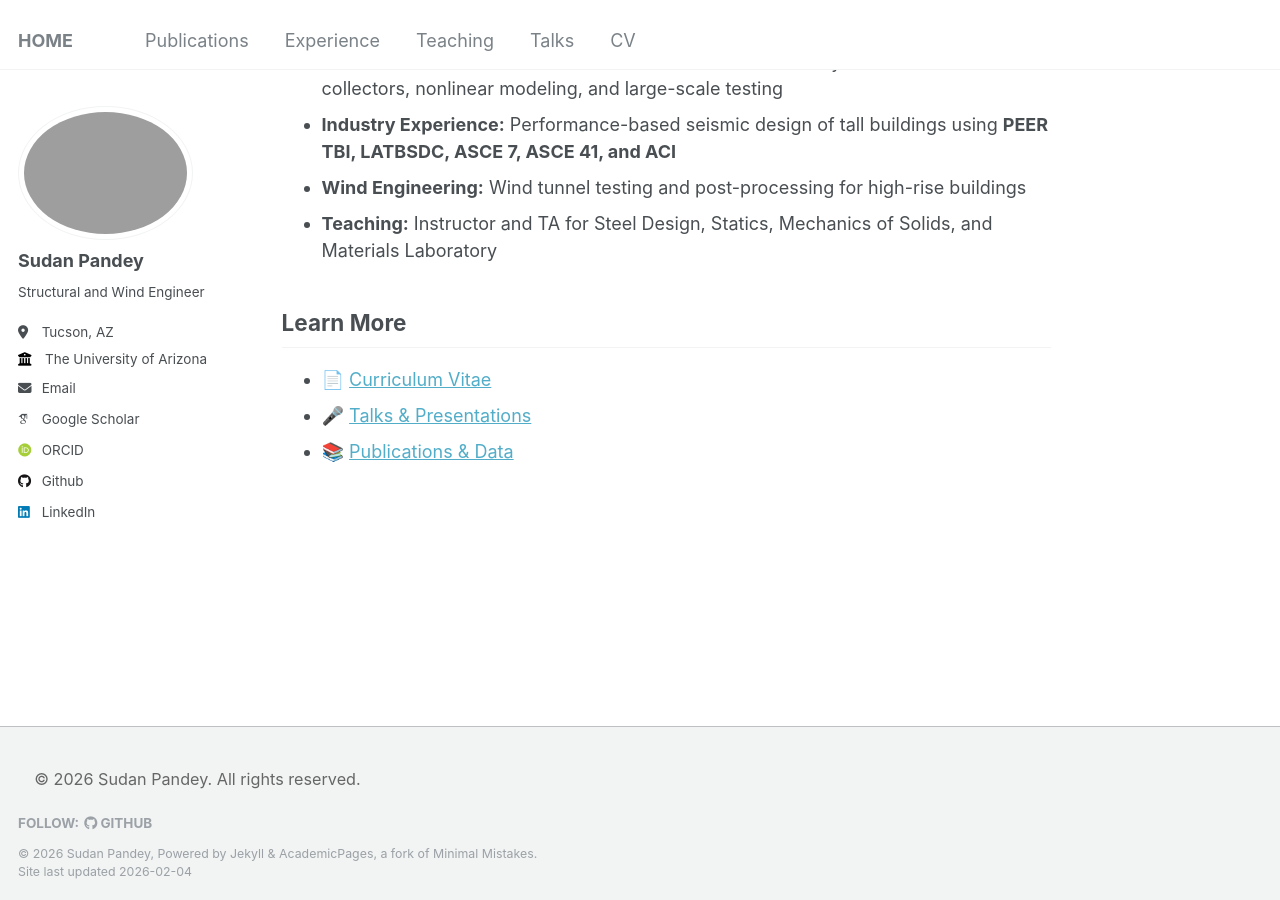
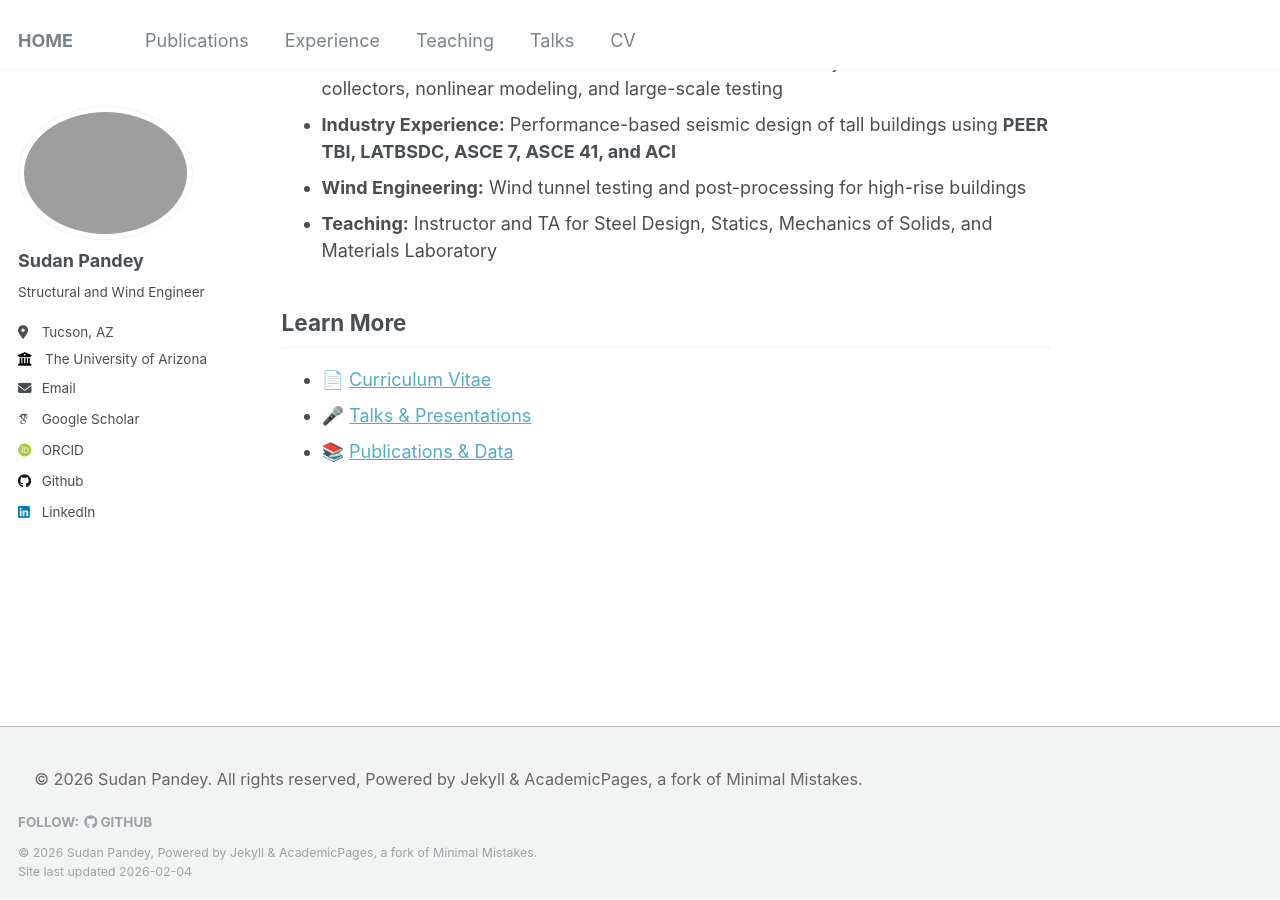
Before and after one commit to pdy-sdn/pandeysudan.github.io, a Jekyll site: the page built from _pages/about.md, in a window 1280 px wide and 900 px high, scrolled down 1330 px. Built offline with Jekyll 4.4.1, drawn with Linux system fonts in a browser that asks for light colours; some web fonts are replaced.

Commit message:
Update custom.html

```diff
--- a/_includes/footer/custom.html
+++ b/_includes/footer/custom.html
@@ -1,7 +1,7 @@
 <!-- start custom footer snippets -->
 
 <footer style="margin-top: 40px; font-size: 0.9em; color: #666;">
-  © {{ site.time | date: "%Y" }} Sudan Pandey. All rights reserved.
+  © {{ site.time | date: "%Y" }} Sudan Pandey. All rights reserved, Powered by Jekyll & AcademicPages, a fork of Minimal Mistakes.
 </footer>
 
 <!-- end custom footer snippets -->
```
